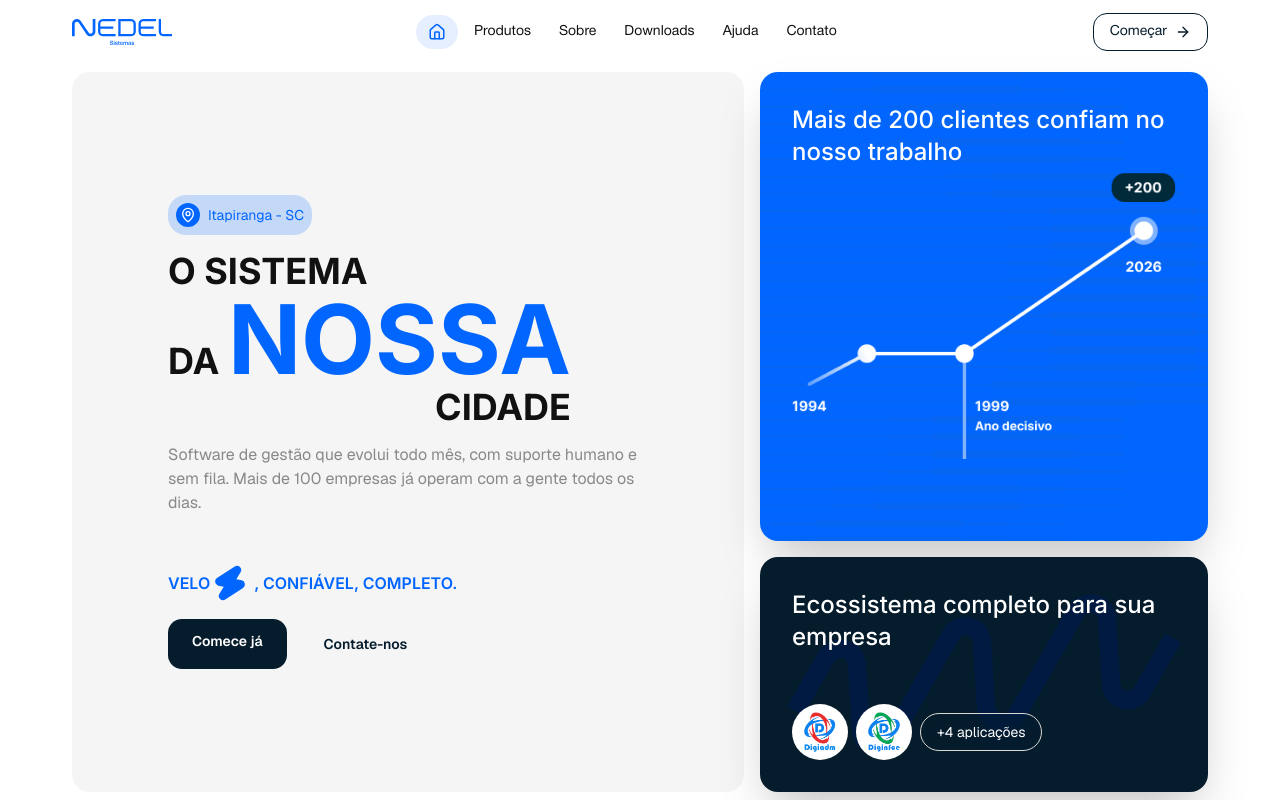
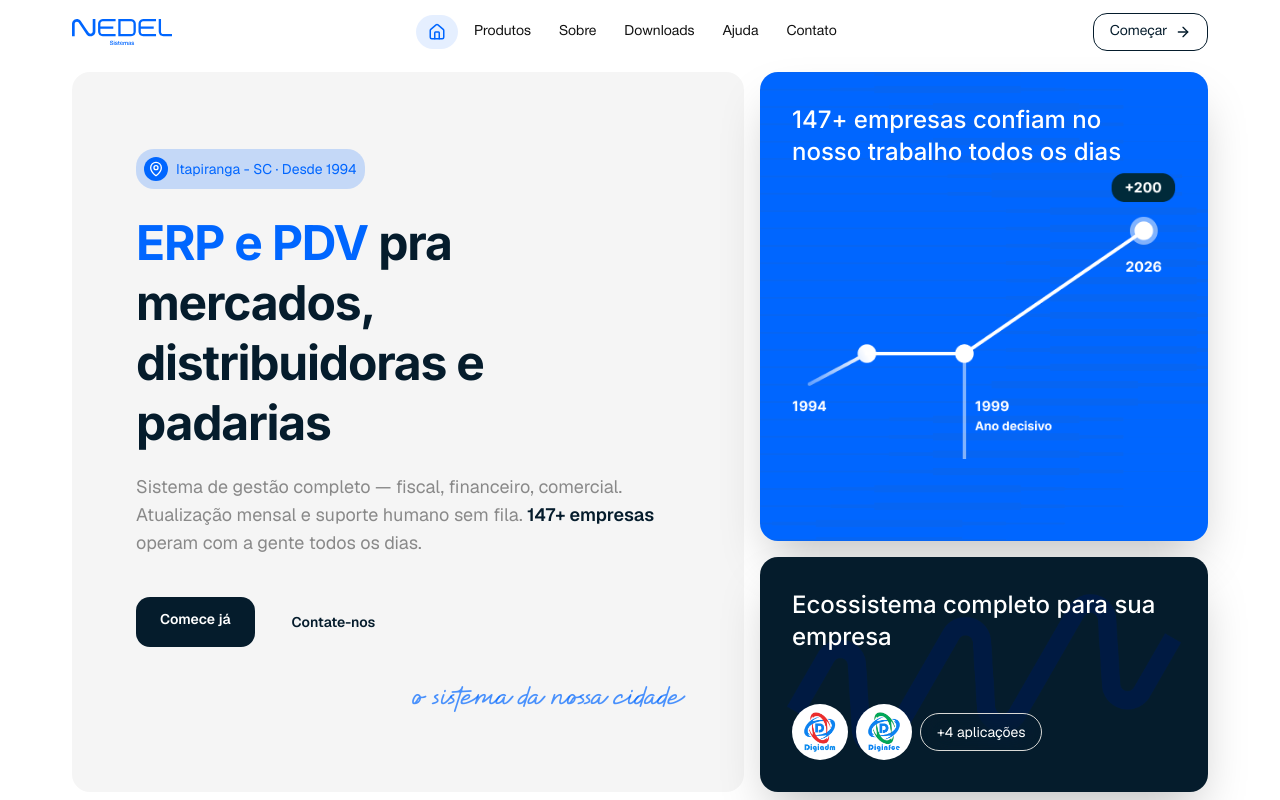
Before and after one commit to nedelsistemas/site, a Next.js app: page / in a window 1280 px wide. Shown: the top 800 px of the page. Built offline with nearby package versions, Linux system fonts and the light colour scheme.

Commit message:
reposicionamento de mensagem da home (hero, prova social, abrangência nacional)

```diff
--- a/src/app/about/page.tsx
+++ b/src/app/about/page.tsx
@@ -11,7 +11,7 @@ export const metadata: Metadata = {
   openGraph: {
     title: "Sobre a Nedel Sistemas",
     description:
-      "Há mais de 30 anos atendendo empresários do Sul do Brasil com proximidade, atendimento humano e sistemas que evoluem todo mês.",
+      "Há mais de 30 anos atendendo empresários de todo o Brasil com proximidade, atendimento humano e sistemas que evoluem todo mês.",
   },
 };
 import { Building2, MapPin, Sparkles } from "lucide-react";
@@ -336,8 +336,8 @@ export default function About() {
             Comércios que confiam na Nedel
           </h2>
           <p className="text-muted-foreground mt-4 leading-relaxed">
-            Mais de 100 empresas operam diariamente com nossos sistemas em Santa
-            Catarina, Rio Grande do Sul e Paraná.
+            147+ empresas operam diariamente com nossos sistemas em todo o
+            Brasil.
           </p>
         </Reveal>
 
@@ -408,8 +408,8 @@ export default function About() {
               Quer fazer parte dessa história?
             </h2>
             <p className="text-white/80 mt-4 max-w-xl mx-auto leading-relaxed">
-              Conheça os sistemas que ajudam mais de 100 empresas a tocar o dia
-              a dia com tranquilidade.
+              Conheça os sistemas que ajudam 147+ empresas a tocar o dia a dia
+              com tranquilidade.
             </p>
             <div className="flex flex-wrap justify-center gap-3 mt-8">
               <CTALink
--- a/src/app/globals.css
+++ b/src/app/globals.css
@@ -11,6 +11,7 @@
   --font-helvetica: var(--font-helvetica-neue);
   --font-sans: var(--font-sans);
   --font-heading: var(--font-heading);
+  --font-dongra: var(--font-dongra);
   --color-sidebar-ring: var(--sidebar-ring);
   --color-sidebar-border: var(--sidebar-border);
   --color-sidebar-accent-foreground: var(--sidebar-accent-foreground);
--- a/src/app/layout.tsx
+++ b/src/app/layout.tsx
@@ -19,6 +19,11 @@ const helveticaNeue = localFont({
   variable: "--font-helvetica-neue",
 });
 
+const dongraScript = localFont({
+  src: "../assets/fonts/dongra-script/DongraScript.ttf",
+  variable: "--font-dongra",
+});
+
 const SITE_URL = "https://sistemas.nedel.inf.br";
 
 export const metadata: Metadata = {
@@ -28,10 +33,10 @@ export const metadata: Metadata = {
     template: "%s — Nedel Sistemas",
   },
   description:
-    "Há mais de 30 anos desenvolvendo sistemas de gestão (ERP, PDV, vendas externas, logística) para empresas em Santa Catarina, Rio Grande do Sul e Paraná.",
+    "Há mais de 30 anos desenvolvendo sistemas de gestão (ERP, PDV, vendas externas, logística) para empresas em todo o Brasil.",
   keywords: [
     "Nedel Sistemas",
-    "ERP Santa Catarina",
+    "ERP Brasil",
     "Digiadm",
     "Diginfc-e",
     "Digivendas",
@@ -49,13 +54,13 @@ export const metadata: Metadata = {
     siteName: "Nedel Sistemas",
     title: "Nedel Sistemas — O sistema da nossa cidade",
     description:
-      "Sistemas de gestão para empresas do Sul do Brasil. Mais de 200 clientes ativos em SC, RS e PR.",
+      "Sistemas de gestão para empresas em todo o Brasil. 147+ clientes ativos, atualização mensal e suporte humano sem fila.",
   },
   twitter: {
     card: "summary_large_image",
     title: "Nedel Sistemas — O sistema da nossa cidade",
     description:
-      "Sistemas de gestão para empresas do Sul do Brasil. Mais de 200 clientes ativos em SC, RS e PR.",
+      "Sistemas de gestão para empresas em todo o Brasil. 147+ clientes ativos, atualização mensal e suporte humano sem fila.",
   },
   robots: {
     index: true,
@@ -78,7 +83,7 @@ export default function RootLayout({
       className={cn("font-sans", geist.variable, interHeading.variable)}
     >
       <body
-        className={`${inter.variable} ${helveticaNeue.variable} antialiased`}
+        className={`${inter.variable} ${helveticaNeue.variable} ${dongraScript.variable} antialiased`}
       >
         <Navbar />
         {children}
--- a/src/app/page.tsx
+++ b/src/app/page.tsx
@@ -15,44 +15,27 @@ export default function Home() {
         {/* <Video /> */}
         <header className="w-full">
           <div className="grid md:grid-cols-[3fr_2fr] gap-4 p-2 w-full md:h-[calc(100vh-4rem)] md:max-w-6xl mx-auto">
-            <div className="bg-[#f5f5f5] rounded-2xl h-full px-8 md:px-24 py-10">
-              <div className="h-full flex flex-col justify-center items-center">
-                <div className="">
-                  <button className="flex items-center p-2 bg-nedel-blue/20 rounded-2xl text-nedel-blue text-sm mb-4 ">
+            <div className="bg-[#f5f5f5] rounded-2xl h-full px-8 md:px-16 py-10">
+              <div className="h-full flex flex-col justify-center">
+                <button className="self-start flex items-center p-2 bg-nedel-blue/20 rounded-2xl text-nedel-blue text-sm mb-6">
                   <div className="bg-nedel-blue w-fit h-fit p-1 rounded-full inline-flex items-center justify-center mr-2">
                     <Lucide.MapPin size={16} color="white" />
                   </div>
-                    Itapiranga - SC
+                  Itapiranga - SC · Desde 1994
                 </button>
-                  <div>
-                    <h1 className="w-fit">
-                      <span className="block">O SISTEMA</span>
-                      <span className="block align-text-top text-3xl md:text-4xl font-bold">
-                        DA{" "}
-                        <span className="text-7xl md:text-8xl font-bold text-nedel-blue">
-                          NOSSA
-                        </span>
-                      </span>
-                      <span className="block text-right">CIDADE</span>
+                <h1 className="text-4xl md:text-5xl font-bold leading-tight tracking-tight text-nedel-black-blue">
+                  <span className="text-nedel-blue">ERP e PDV</span> pra
+                  mercados, distribuidoras e padarias
                 </h1>
-                    <p className="text-muted-foreground mt-4">
-                      Software de gestão que evolui todo mês, com suporte humano
-                      e sem fila. Mais de 100 empresas já operam com a gente
-                      todos os dias.
+                <p className="text-muted-foreground mt-5 text-base md:text-lg max-w-xl">
+                  Sistema de gestão completo — fiscal, financeiro, comercial.
+                  Atualização mensal e suporte humano sem fila.{" "}
+                  <span className="text-nedel-black-blue font-semibold">
+                    147+ empresas
+                  </span>{" "}
+                  operam com a gente todos os dias.
                 </p>
-                  </div>
-                  <div className="flex flex-col gap-4 pt-12">
-                    <h3 className="flex flex-wrap items-center gap-x-1 uppercase text-nedel-blue font-semibold text-sm md:text-base">
-                      <span className="flex items-center">
-                        VELO
-                        <Lucide.Zap
-                          fill="#0066ff"
-                          className="rotate-12 size-7 md:size-10"
-                        />
-                      </span>
-                      , CONFIÁVEL, COMPLETO.
-                    </h3>
-                    <div className="flex gap-4">
+                <div className="flex gap-4 pt-10">
                   <Link
                     href="/products"
                     className="py-3 px-6 bg-nedel-black-blue text-white rounded-xl font-semibold text-sm hover:bg-nedel-black-blue/80 transition-colors"
@@ -66,14 +49,15 @@ export default function Home() {
                     Contate-nos
                   </Link>
                 </div>
-                  </div>
-                </div>
+                <span className="font-dongra text-xl md:text-3xl text-nedel-blue/70 mt-8 self-end">
+                  o sistema da nossa cidade
+                </span>
               </div>
             </div>
             <div className="grid grid-rows-[2fr_1fr] gap-4">
               <div className="bg-nedel-blue rounded-2xl p-8 overflow-clip bg-[url('/graphics/tracado/azul-medio.png')] bg-no-repeat bg-cover bg-blend-color shadow-2xl">
                 <h3 className="text-white ">
-                  Mais de 200 clientes confiam no nosso trabalho
+                  147+ empresas confiam no nosso trabalho todos os dias
                 </h3>
                 <div className="bg-[url('/graphics/ornamento-clientes.png')] bg-no-repeat bg-contain w-full h-full"></div>
               </div>
@@ -435,8 +419,8 @@ export default function Home() {
             <Reveal className="mt-12 md:mt-16 max-w-2xl mx-auto">
               <p className="text-xs md:text-sm text-muted-foreground text-center">
                 Migrando de outro sistema? Analisamos o banco de dados do ERP
-                atual pra avaliar uma possível conversão — serviço opcional,
-                com custo à parte.
+                atual pra avaliar uma possível conversão — serviço opcional, com
+                custo à parte.
               </p>
             </Reveal>
           </div>
@@ -458,8 +442,8 @@ export default function Home() {
                 Pronto para levar mais controle para a sua empresa?
               </h2>
               <p className="text-white/80 mt-5 text-base md:text-lg max-w-2xl">
-                Junte-se a mais de 100 empresas que transformaram sua gestão com
-                a Nedel Sistemas. Peça uma demonstração sem compromisso.
+                Junte-se a 147+ empresas que transformaram sua gestão com a
+                Nedel Sistemas. Peça uma demonstração sem compromisso.
               </p>
               <div className="flex flex-col sm:flex-row gap-4 mt-10">
                 <CTALink
--- a/src/components/footer.tsx
+++ b/src/components/footer.tsx
@@ -18,8 +18,7 @@ export default function Footer() {
                 />
                 <p className="text-sm pt-5 text-muted-foreground">
                   Software de gestão que evolui todo mês, com suporte humano e
-                  sem fila. Mais de 100 empresas já operam com a gente todos os
-                  dias.
+                  sem fila. 147+ empresas já operam com a gente todos os dias.
                 </p>
                 <div className="flex gap-4 mt-6">
                   <Link
--- a/src/components/logo-marquee.tsx
+++ b/src/components/logo-marquee.tsx
@@ -11,7 +11,7 @@ export function LogoMarquee() {
           Quem confia na gente
         </p>
         <h2 className="text-2xl md:text-3xl font-bold tracking-tight text-nedel-black-blue mt-2">
-          Mais de 100 empresas operam com a Nedel todos os dias
+          147+ empresas operam com a Nedel todos os dias
         </h2>
       </div>
 
--- a/src/data/about.ts
+++ b/src/data/about.ts
@@ -38,7 +38,7 @@ export const TIMELINE: TimelineEntry[] = [
   {
     year: "Hoje",
     title: "O sistema da nossa cidade",
-    body: "Mais de 100 empresas — mercados, padarias, varejos e distribuidoras — operam diariamente com os sistemas Digiadm, Diginfc-e e Digivendas em Santa Catarina, Rio Grande do Sul e Paraná.",
+    body: "147+ empresas — mercados, padarias, varejos e distribuidoras — operam diariamente com os sistemas Digiadm, Diginfc-e e Digivendas em todo o Brasil.",
   },
 ];
 
@@ -71,8 +71,8 @@ export const VALUES: Value[] = [
 
 export const NUMBERS: Number[] = [
   { count: "30+", label: "Anos de história" },
-  { count: "100+", label: "Clientes ativos" },
-  { count: "3", label: "Estados atendidos" },
+  { count: "147+", label: "Clientes ativos" },
+  { count: "100%", label: "Implantação remota" },
   { count: "1994", label: "Fundação em Itapiranga" },
 ];
 
--- a/src/data/home.ts
+++ b/src/data/home.ts
@@ -43,7 +43,7 @@ export const STATS: Stat[] = [
       "Mais de três décadas entregando estabilidade e evolução tecnológica contínua para o mercado brasileiro.",
   },
   {
-    count: "100+",
+    count: "147+",
     title: "Clientes ativos",
     description:
       "Empresas de diversos setores que confiam seu crescimento e gestão diária às nossas ferramentas.",
```
Also changed, not shown: src/assets/fonts/dongra-script/DongraScript.ttf (added). Lines whose indentation alone changed are shown as unchanged.
